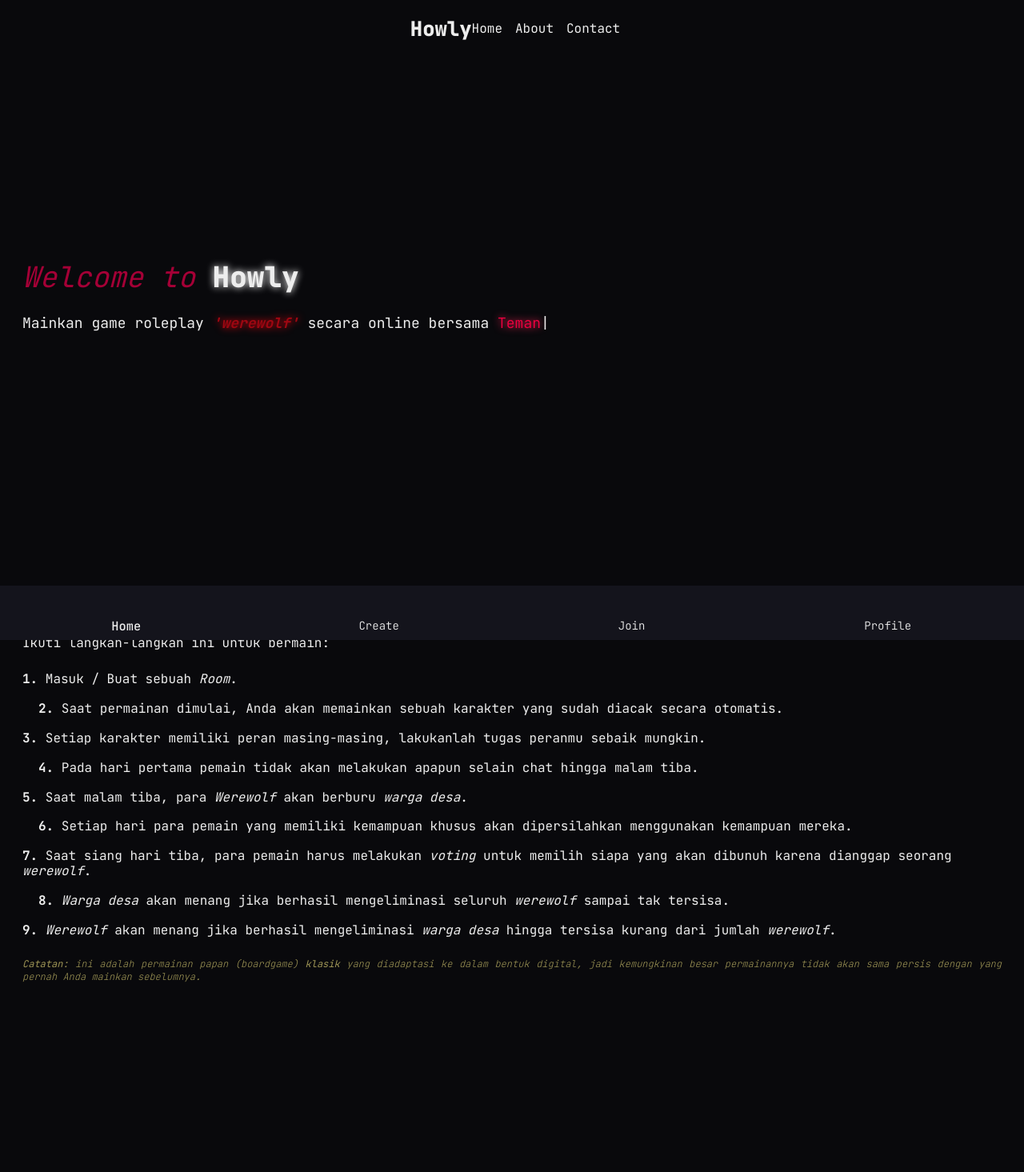
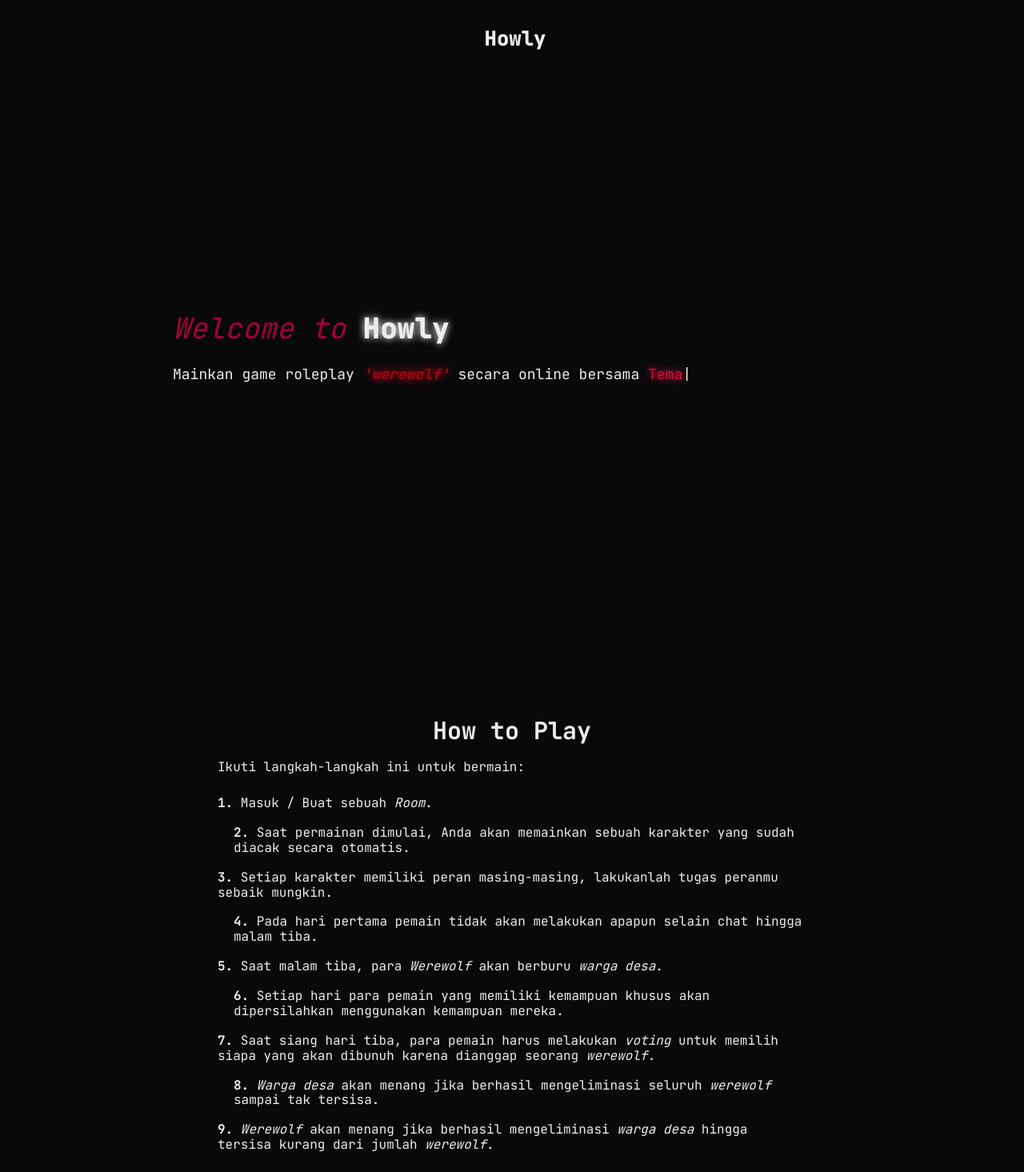
Before and after one commit to PencariKode/howly, a Next.js app: page / in a window 1280 px wide. Shown: the top 1465 px of the page at 80% size. Built offline with nearby package versions, Linux system fonts and the light colour scheme.

Commit message:
refactor UI components for improved layout, responsiveness, and accessibility

```diff
--- a/src/app/globals.css
+++ b/src/app/globals.css
@@ -11,6 +11,7 @@
     /*--color-hl-primary: #191923;*/
     --color-hl-primary: #14141c;
     --color-hl-secondary: #191923;
+    --color-hl-tertiary: #292938;
     --font-sans: var(--font-rubik-sans);
 }
 
--- a/src/components/Body.tsx
+++ b/src/components/Body.tsx
@@ -15,7 +15,10 @@ export default function Body({children}: { children: ReactNode }) {
     const toggleHeader = useUIStore(state => state.toggleHeader);
 
     useEffect(() => {
+        const SCROLL_DIFF_THRESHOLD = Math.max(window.innerHeight * 0.01, 15);
+
         const handleScroll = () => {
+            if (Math.abs(scrollY - lastScrollTop) < SCROLL_DIFF_THRESHOLD) return;
             toggleScreenScrolled(window.scrollY > 15);
             let curScr = window.scrollY;
             toggleHeader(!(curScr > lastScrollTop && curScr > 50));
--- a/src/components/BottomBar.tsx
+++ b/src/components/BottomBar.tsx
@@ -10,7 +10,7 @@ export default function BottomBar() {
     return (
         <nav
             // className={`flex items-end justify-around gap-2 min-h-17 ${isScreenScrolled ? 'p-4' : 'pb-2'} px-2 text-hl-text bg-hl-primary z-50 !fixed minMaxWidth bottom-0 ${isHeaderOpen ? 'opacity-100 translate-y-0' : 'opacity-0 translate-y-16'} transition-all duration-400`}>
-            className={`flex items-end justify-around gap-2 min-h-17 ${isScreenScrolled ? 'p-4' : 'pb-2'} px-2 text-hl-text bg-hl-primary z-50 !fixed minMaxWidth bottom-0 opacity-100 translate-y-0 transition-all duration-400`}>
+            className={`flex sm:hidden items-end justify-around gap-2 min-h-17 ${isScreenScrolled ? 'p-4' : 'pb-2'} px-2 text-hl-text bg-hl-primary z-50 !fixed minMaxWidth bottom-0 opacity-100 translate-y-0 transition-all duration-400`}>
             <BottomBarBtn href="/" path={'/'} title={"Home"} icon={'fa-paw-claws'}/>
             <BottomBarBtn href="/create" path={'/create'} title={"Create"} icon={'fa-dna'}/>
             <BottomBarBtn href="/join" path={'/join'} title={"Join"} icon={'fa-chart-network'}/>
--- a/src/components/Footer.tsx
+++ b/src/components/Footer.tsx
@@ -4,11 +4,11 @@ import Link from "next/link";
 export default function Footer() {
     return (
         <footer className="minMaxWidth">
-            <div className="bg-hl-secondary text-hl-text py-4 text-center pb-22 px-5 h-fit">
+            <div className="bg-hl-secondary text-hl-text py-4 text-center pb-22 sm:pb-1 px-5 h-fit">
                 <p className="text-xs pb-3">
                     Made with <i className="fa-solid fa-heart text-red-500"></i> by <a href="https://github.com/PencariKode">PencariKode</a>
                 </p>
-                <div style={{borderTopWidth: '0.5px'}} className=" border-t-neutral-50/20 items-start flex flex-wrap justify-between gap-5 font-extralight  minMaxWidth pt-3 text-xs px-2 text-hl-text/70">
+                <div style={{borderTopWidth: '0.5px'}} className=" border-t-neutral-50/20 items-start flex flex-wrap justify-between gap-5 font-extralight  minMaxWidth pt-3 text-xs px-2 sm:px-10 md:justify-start md:gap-10 sm:py-5 text-hl-text/70">
                     <div className="flex flex-col min-w-25 w-fit items-start *:hover:underline *:hover:font-normal">
                         {/*<a href="https://github.com/PencariKode">PencariKode</a>*/}
                         <Link href="/about">Tentang</Link>
--- a/src/components/Header.tsx
+++ b/src/components/Header.tsx
@@ -1,25 +1,52 @@
 import Link from "next/link";
 import {useUIStore} from "@/stores/uiStore";
+import Image from "next/image";
+import {useEffect, useRef} from "react";
 
 export default function Header() {
 
     // const isScreenScrolled = useUIStore(state => state.isScreenScrolled);
     const isHeaderOpen = useUIStore(state => state.isHeaderOpen);
     const isScreenScrolled = useUIStore(state => state.isScreenScrolled);
+    const isDropMenuOpen = useUIStore(state => state.isDropMenuOpen);
+    const toggleDropMenu = useUIStore(state => state.toggleDropMenu);
+
+    const menuBarRef = useRef<HTMLElement>(null);
+
+    function handleDropMenu() { toggleDropMenu(!isDropMenuOpen) }
+
+    useEffect(() => {
+        const handleClickOutside = (event: MouseEvent) => {
+            if (menuBarRef.current && !menuBarRef.current.contains(event.target as Node)) return toggleDropMenu(false);
+        };
+
+        if (isDropMenuOpen) document.addEventListener('click', handleClickOutside);
+        else document.removeEventListener('click', handleClickOutside);
+
+        return () => document.removeEventListener('click', handleClickOutside);
+    }, [isDropMenuOpen]);
+
+    useEffect(() => {
+        if (!isScreenScrolled) return toggleDropMenu(false);
+    }, [isScreenScrolled]);
 
     return (
-        <header className={`flex items-center justify-center px-4 min-h-14 max-h-18 minMaxWidth text-hl-text ${isScreenScrolled ? 'bg-hl-primary h-14' : 'h-18 bg-transparent'} sticky top-0 !z-50 transition-all duration-500 ${isHeaderOpen ? 'opacity-100 translate-0' : 'opacity-0 -translate-y-16'}`}>
-            <Link href="/" className="flex items-center justify-center gap-2 text-[1.6rem]">
-                <i className={`fa-solid fa-paw-claws text-xl flex items-center justify-center pb-[1px]`}></i>
-                <h1 className="font-extrabold">Howly</h1>
-            </Link>
-            <nav className="hidden md:flex">
-                <ul className="flex space-x-4">
-                    <li><Link href="/" className="hover:underline">Home</Link></li>
-                    <li><Link href="/about" className="hover:underline">About</Link></li>
-                    <li><Link href="/contact" className="hover:underline">Contact</Link></li>
-                </ul>
-            </nav>
+        <header className={`flex items-center justify-center px-4 min-h-14 max-h-18 group sm:max-h-24 minMaxWidth text-hl-text ${isScreenScrolled ? 'bg-hl-primary h-14 sm:h-18' : 'h-18 sm:h-24 bg-transparent'} sticky top-0 !z-50 transition-all duration-500 ${isHeaderOpen ? 'opacity-100 translate-0' : 'opacity-0 -translate-y-16'}`}>
+            <div className={`flex items-center justify-center minMaxWidth relative`}>
+                <div className={`absolute transition-all duration-700 left-10 hidden sm:flex`}>
+                    <Image onClick={handleDropMenu} className={`${isScreenScrolled ? 'block' : 'hidden group-hover:block'} !aspect-square max-h-10 w-10 rounded-full cursor-pointer`} src={`/img/blankprofile.png`} alt={'PFP'} width={70} height={70} />
+                    <nav ref={menuBarRef} className={`${isDropMenuOpen ? 'flex' : 'hidden'}  min-h-10 min-w-max pb-0.5 *:hover:bg-hl-primary/80 pt-1 px-2 *:px-3 *:py-1.5  font-extralight text-left bg-hl-tertiary/85  absolute left-5 top-[110%] rounded-b-sm rounded-tr-sm shadow-lg flex-col items-center justify-center divide-y-[.5px] divide-hl-text/20`}>
+                        <Link href="/profile" className="w-full text-[.95rem] lg:text-base transition-all duration-300 flex items-center gap-2"><i className="fa-light w-5 flex items-center justify-center fa-user"></i> Profile</Link>
+                        <Link href="/create" className="w-full text-[.95rem] lg:text-base transition-all duration-300 flex items-center gap-2"><i className="fa-light w-5 flex items-center justify-center fa-dna"></i> Create</Link>
+                        <Link href="/join" className="w-full text-[.95rem] lg:text-base transition-all duration-300 flex items-center gap-2"><i className="fa-light w-5 flex items-center justify-center fa-chart-network"></i> Join</Link>
+                        <Link href="/logout" className="w-full text-[.95rem] lg:text-base transition-all duration-300 flex items-center gap-2"><i className="fa-light w-5 flex items-center justify-center fa-person-to-door"></i> Logout</Link>
+                    </nav>
+                </div>
+                <Link href="/" className="flex items-center justify-center gap-2 text-[1.6rem]">
+                    <i className={`fa-solid fa-paw-claws text-xl flex items-center justify-center pb-[1px]`}></i>
+                    <h1 className="font-extrabold">Howly</h1>
+                </Link>
+            </div>
         </header>
     );
 };
--- a/src/components/HowToPlay.tsx
+++ b/src/components/HowToPlay.tsx
@@ -3,8 +3,8 @@
 
 export default function HowToPlay() {
     return (
-        <section id="howtoplay" className="min-h-screen minMaxWidth">
-            <div className="flex flex-col gap-4 pt-16 pb-8 px-4">
+        <section id="howtoplay" className="min-h-screen minMaxWidth flex items-center justify-center">
+            <div className="flex flex-col gap-4 pt-16 pb-8 px-4 max-w-3xl">
                 <h2 className="text-3xl font-bold items-center justify-center flex gap-2"><i className="fa-solid fa-block-question"></i> How to Play <i className="fa-solid fa-block-question"></i></h2>
                 <p className="text-base mb-2">Ikuti langkah-langkah ini untuk bermain:</p>
                 <ol className="list-decimal mb-2 marker:font-bold list-inside flex flex-col gap-y-4.5 text-base *:leading-[1.18] *:hover:text-hl-text/80 *:even:pl-5">
--- a/src/components/MainContainer.tsx
+++ b/src/components/MainContainer.tsx
@@ -3,7 +3,7 @@ import {ReactNode} from "react";
 export default function MainContainer({children, id}: { children: ReactNode, id?: string }) {
 
     return (
-        <main className={`flex flex-col min-h-screen minMaxWidth px-3 pb-5 gap-y-1 relative z-10 `} id={id}>
+        <main className={`flex flex-col min-h-screen minMaxWidth px-3 pb-5 gap-y-1 relative z-10 sm:px-12 md:px-24 lg:px-34 xl:px-42 2xl:px-54`} id={id}>
             {children}
         </main>
     );
--- a/src/components/RolesList.tsx
+++ b/src/components/RolesList.tsx
@@ -92,7 +92,7 @@ export default function RolesList() {
 
                         return (
                             <SwiperSlide key={index}
-                                         className={`max-w-32 sm:max-w-64 min-w-fit min-h-4 pb-2 mt-5 ${index === activeIndex ? '' : 'opacity-40'}`}>
+                                         className={`max-w-32 sm:max-w-64 min-w-fit min-h-4 pb-2 sm:pb-10 mt-5 ${index === activeIndex ? '' : 'opacity-40'}`}>
                                 <div
                                     className={`min-w-32 max-w-full min-h-2 flex flex-col items-center justify-center ${configRoleColor[role.side]} ${index === activeIndex ? 'after:rounded-full' : 'after:rounded-[3rem] sm:after:rounded-[4.5rem]'} after:[content:''] after:min-w-32 after:max-w-32 after:min-h-32 after:max-h-32 sm:after:min-w-56 sm:after:max-w-56 sm:after:min-h-56 sm:after:max-h-56 after:absolute after:-z-10 after:top-5 sm:after:top-12`}>
                                     <Image src={role.image} priority={false} alt={role.name}
@@ -106,9 +106,9 @@ export default function RolesList() {
 
                 </SwiperComponent>
             </div>
-            <div className="minMaxWidth flex flex-col gap-7 items-center relative">
+            <div className="min-w-full flex flex-col gap-7 items-center relative !max-w-2xl">
                 <div
-                    className=" slider-controler absolute top-0 z-50 min-w-full max-w-full min-h-2 flex justify-between font-bold text-2xl sm:text-4xl">
+                    className=" slider-controler absolute top-0 z-50 w-full  max-w-xl md:max-w-lg min-h-2 flex justify-between font-bold text-2xl sm:text-3xl md:text-xl">
                     <button
                         className="swiper-button-prev bg-red-700/60 px-3 py-1 rounded-md cursor-pointer hover:scale-95 ">
                         <i className="fa-solid fa-arrow-left-long"></i></button>
@@ -117,7 +117,7 @@ export default function RolesList() {
                         <i className="fa-solid fa-arrow-right-long"></i></button>
                 </div>
                 <h1 className={`${roles[activeIndex].side === 'manusia' ? 'bg-cyan-600/80' : 'bg-red-700/60'} px-2 py-1 rounded-md w-fit text-center text-xl font-bold ${configRoleColor[roles[activeIndex].side]}`}>{roles[activeIndex].name}</h1>
-                <div className="px-3 py-2 text-justify leading-snug text-sm rounded-md bg-white/10">{roles[activeIndex].desc}</div>
+                <div className="px-3 py-2 text-justify leading-snug text-sm rounded-md max-w-lg bg-white/10">{roles[activeIndex].desc}</div>
             </div>
         </section>
     );
--- a/src/components/WelcomeSection.tsx
+++ b/src/components/WelcomeSection.tsx
@@ -39,7 +39,7 @@ export default function WelcomeSection() {
 
     return (
         <>
-            <section className="minMaxWidth flex flex-col items-start gap-y-2 justify-center h-[75vh] px-4">
+            <section className="minMaxWidth flex flex-col items-start gap-y-2 justify-center h-[75vh] px-4 md:px-12 sm:h-[85vh]">
                 <h1 className="text-4xl font-normal text-rose-800 italic">
                     Welcome to <b className="font-extrabold flicker text-hl-text not-italic"
                       style={{animationDelay: `${delay}s`}}>
--- a/src/components/WolfTrackLayer.tsx
+++ b/src/components/WolfTrackLayer.tsx
@@ -18,7 +18,7 @@ export default function WolfTrackLayer() {
     const [tracks, setTracks] = useState<WolfTrack[]>([]);
 
     useEffect(() => {
-        const maxTracks = Math.random() * 10 + 8; // Random number of tracks between 10 and 30
+        const maxTracks = Math.random() * 12 + 10;
         const intervalTime = Math.random() * 500 + 200;
         let current = 0;
 
@@ -34,7 +34,7 @@ export default function WolfTrackLayer() {
                 left: `${Math.random() * 90}%`,
                 size: Math.random() * 36 + 24,
                 rotate: `${Math.random() * 360}deg`,
-                opacity: Math.random() * 0.20 + 0.05,
+                opacity: Math.random() * 0.25 + 0.05,
             };
 
             setTracks(prev => [...prev, newTrack]);
--- a/src/stores/uiStore.ts
+++ b/src/stores/uiStore.ts
@@ -3,11 +3,11 @@ import { create } from 'zustand';
 type UIState = {
     lastScrollTop:number;
     isScreenScrolled: boolean;
-    isSidebarOpen: boolean;
+    isDropMenuOpen: boolean;
     isMobileMenuOpen: boolean;
     isHeaderOpen: boolean;
     toggleScreenScrolled: (isScrolled: boolean) => void;
-    toggleSidebar: (isOpen: boolean) => void;
+    toggleDropMenu: (isOpen: boolean) => void;
     toggleMobileMenu: (isOpen: boolean) => void;
     toggleHeader: (isOpen: boolean) => void;
     setLastScrollTop: (scrollTop: number) => void;
@@ -16,13 +16,13 @@ type UIState = {
 export const useUIStore = create<UIState>((set) => ({
     lastScrollTop: 0,
     isScreenScrolled: false,
-    isSidebarOpen: false,
+    isDropMenuOpen: false,
     isMobileMenuOpen: false,
     isHeaderOpen: true,
     toggleScreenScrolled: (isScrolled) =>
         set((state) => ({ ...state, isScreenScrolled: isScrolled })),
-    toggleSidebar: (isOpen) =>
-        set((state) => ({ ...state, isSidebarOpen: isOpen })),
+    toggleDropMenu: (isOpen) =>
+        set((state) => ({ ...state, isDropMenuOpen: isOpen })),
     toggleMobileMenu: (isOpen) =>
         set((state) => ({ ...state, isMobileMenuOpen: isOpen })),
     toggleHeader: (isOpen) =>
```
Also changed, not shown: public/img/blankprofile.png (added).
